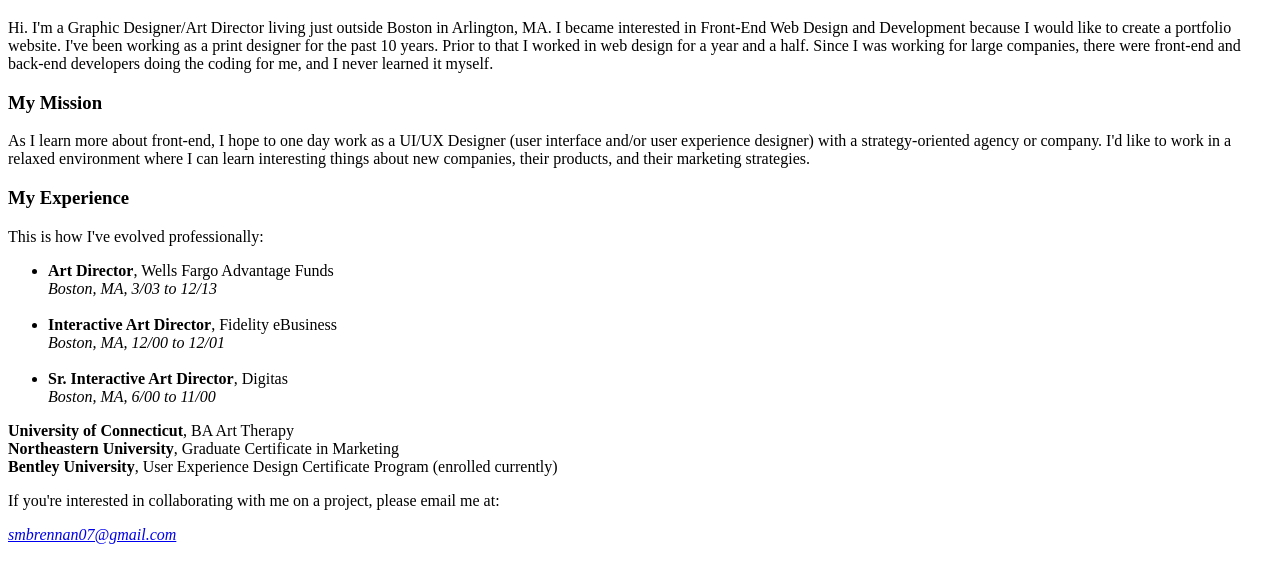
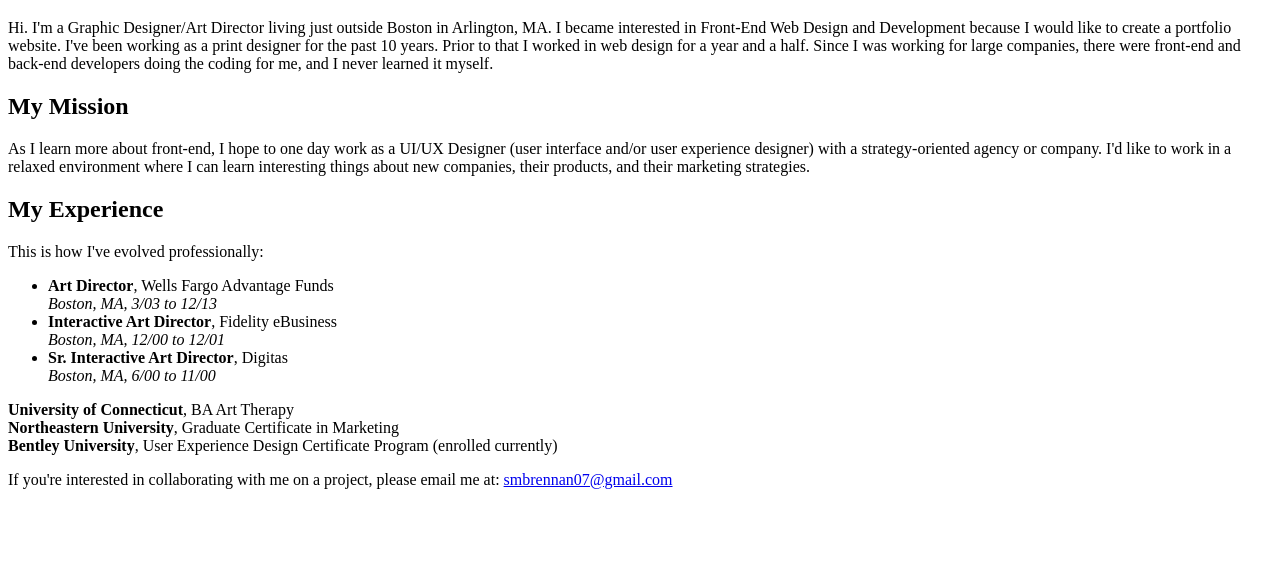
Before and after one commit to suzeb/suzeb.github.io, a plain HTML site: page index.html in a window 1280 px wide. Shown: the part 61-644 px from the top of the page. Drawn offline with Linux system fonts and the light colour scheme.

Commit message:
mentor rec'd changes

```diff
--- a/index.html
+++ b/index.html
@@ -10,20 +10,20 @@
 	<body>
 		<p>Hi. I'm a Graphic Designer/Art Director living just outside Boston in Arlington, MA. I became interested in Front-End Web Design and Development because I would like to create a portfolio website. I've been working as a print designer for the past 10 years. Prior to that I worked in web design for a year and a half. Since I was working for large companies, there were front-end and back-end developers doing the coding for me, and I never learned it myself.</p>
 
-		<h3>My Mission</h3>
+		<h2>My Mission</h2>
 
 		<p>As I learn more about front-end, I hope to one day work as a UI/UX Designer (user interface and/or user experience designer) with a strategy-oriented agency or company. I'd like to work in a relaxed environment where I can learn interesting things about new companies, their products, and their marketing strategies.</p>
 
-		<h3>My Experience</h3>
+		<h2>My Experience</h2>
 
 		<p>This is how I've evolved professionally:</p>
 
 		<ul>
 			<li><strong>Art Director</strong>, Wells Fargo Advantage Funds<br>
-			<em>Boston, MA, 3/03 to 12/13</em></li><br>
+			<em>Boston, MA, 3/03 to 12/13</em></li>
 
 			<li><strong>Interactive Art Director</strong>, Fidelity eBusiness<br>
-			<em>Boston, MA, 12/00 to 12/01</em></li><br>
+			<em>Boston, MA, 12/00 to 12/01</em></li>
 
 			<li><strong>Sr. Interactive Art Director</strong>, Digitas<br>
 			<em>Boston, MA, 6/00 to 11/00</em></li>
@@ -33,7 +33,7 @@
 		<strong>Northeastern University</strong>, Graduate Certificate in Marketing<br>
 		<strong>Bentley University</strong>, User Experience Design Certificate Program (enrolled currently)</p>
 
-		<p>If you're interested in collaborating with me on a project, please email me at: <address><a href="mailto:smbrennan07@gmail.com">smbrennan07@gmail.com</a></address>
+		<p>If you're interested in collaborating with me on a project, please email me at: <a href="mailto:smbrennan07@gmail.com" target="_blank">smbrennan07@gmail.com</a>
 		</p>
 
 	</body>
```
